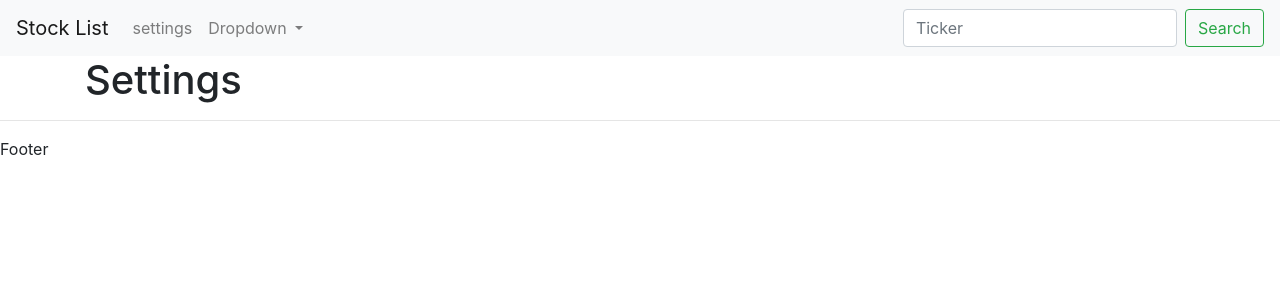
After one commit to smgehrig/stocktrack, a Django app: template quotes/templates/settings.html in a window 1280 px wide. The commit adds this page. Shown: the top 300 px of the page. Run offline with Django 3.2, Linux system fonts and the light colour scheme; the template is opened without the code that fills it, so the values that code supplies are empty; some libraries are stand-ins or nearby versions.

```diff
--- /dev/null
+++ b/quotes/templates/base.html
@@ -0,0 +1,75 @@
+<!doctype html>
+<html lang="en">
+
+<head>
+	<!-- Required meta tags -->
+	<meta charset="utf-8">
+	<meta name="viewport" content="width=device-width, initial-scale=1, shrink-to-fit=no">
+
+	<!-- Bootstrap CSS -->
+	<link rel="stylesheet" href="https://stackpath.bootstrapcdn.com/bootstrap/4.4.1/css/bootstrap.min.css"
+		integrity="sha384-Vkoo8x4CGsO3+Hhxv8T/Q5PaXtkKtu6ug5TOeNV6gBiFeWPGFN9MuhOf23Q9Ifjh" crossorigin="anonymous">
+
+	<title>Stock Tracker</title>
+</head>
+
+<body>
+
+	<nav class="navbar navbar-expand-lg navbar-light bg-light">
+		<a class="navbar-brand" href="/">Stock List</a>
+		<button class="navbar-toggler" type="button" data-toggle="collapse" data-target="#navbarSupportedContent"
+			aria-controls="navbarSupportedContent" aria-expanded="false" aria-label="Toggle navigation">
+			<span class="navbar-toggler-icon"></span>
+		</button>
+
+		<div class="collapse navbar-collapse" id="navbarSupportedContent">
+			<ul class="navbar-nav mr-auto">
+				<li class="nav-item">
+					<a class="nav-link" href="{% url 'settings' %}">settings</a>
+				</li>
+				<li class="nav-item dropdown">
+					<a class="nav-link dropdown-toggle" href="#" id="navbarDropdown" role="button"
+						data-toggle="dropdown" aria-haspopup="true" aria-expanded="false">
+						Dropdown
+					</a>
+					<div class="dropdown-menu" aria-labelledby="navbarDropdown">
+						<a class="dropdown-item" href="#">Action</a>
+						<a class="dropdown-item" href="#">Another action</a>
+						<div class="dropdown-divider"></div>
+						<a class="dropdown-item" href="#">Something else here</a>
+					</div>
+				</li>
+			</ul>
+			<form action="{% url 'home' %}" class="form-inline my-2 my-lg-0" method="POST">
+				 {% csrf_token %}
+				<input class="form-control mr-sm-2" type="search" placeholder="Ticker" aria-label="Search" name="tickerSearch">
+				<button class="btn btn-outline-success my-2 my-sm-0" type="submit">Search</button>
+			</form>
+		</div>
+	</nav>
+
+	<div class="container">
+		{% block content %}
+
+		{% endblock %}
+	</div>
+
+	<!-- Optional JavaScript -->
+	<!-- jQuery first, then Popper.js, then Bootstrap JS -->
+	<script src="https://code.jquery.com/jquery-3.4.1.slim.min.js"
+		integrity="sha384-J6qa4849blE2+poT4WnyKhv5vZF5SrPo0iEjwBvKU7imGFAV0wwj1yYfoRSJoZ+n"
+		crossorigin="anonymous"></script>
+	<script src="https://cdn.jsdelivr.net/npm/popper.js@1.16.0/dist/umd/popper.min.js"
+		integrity="sha384-Q6E9RHvbIyZFJoft+2mJbHaEWldlvI9IOYy5n3zV9zzTtmI3UksdQRVvoxMfooAo"
+		crossorigin="anonymous"></script>
+	<script src="https://stackpath.bootstrapcdn.com/bootstrap/4.4.1/js/bootstrap.min.js"
+		integrity="sha384-wfSDF2E50Y2D1uUdj0O3uMBJnjuUD4Ih7YwaYd1iqfktj0Uod8GCExl3Og8ifwB6"
+		crossorigin="anonymous"></script>
+</body>
+
+</html>
+
+
+
+<hr />
+Footer
--- /dev/null
+++ b/quotes/templates/settings.html
@@ -0,0 +1,7 @@
+{% extends 'base.html' %}
+{% block content %}
+
+<h1>Settings</h1>
+
+
+{% endblock %}
--- a/quotes/urls.py
+++ b/quotes/urls.py
@@ -2,5 +2,6 @@ from django.urls import path
 from . import views
 
 urlpatterns = [
-	path('', views.home, name="home")
+	path('', views.home, name="home"),
+	path('settings.html', views.settings, name="settings")
 ]
```
Also changed, not shown: quotes/templates/home.html (+20 -1 lines), quotes/views.py (+17 -1 lines), stocktrack/settings.py (added, +121 -0 lines).
